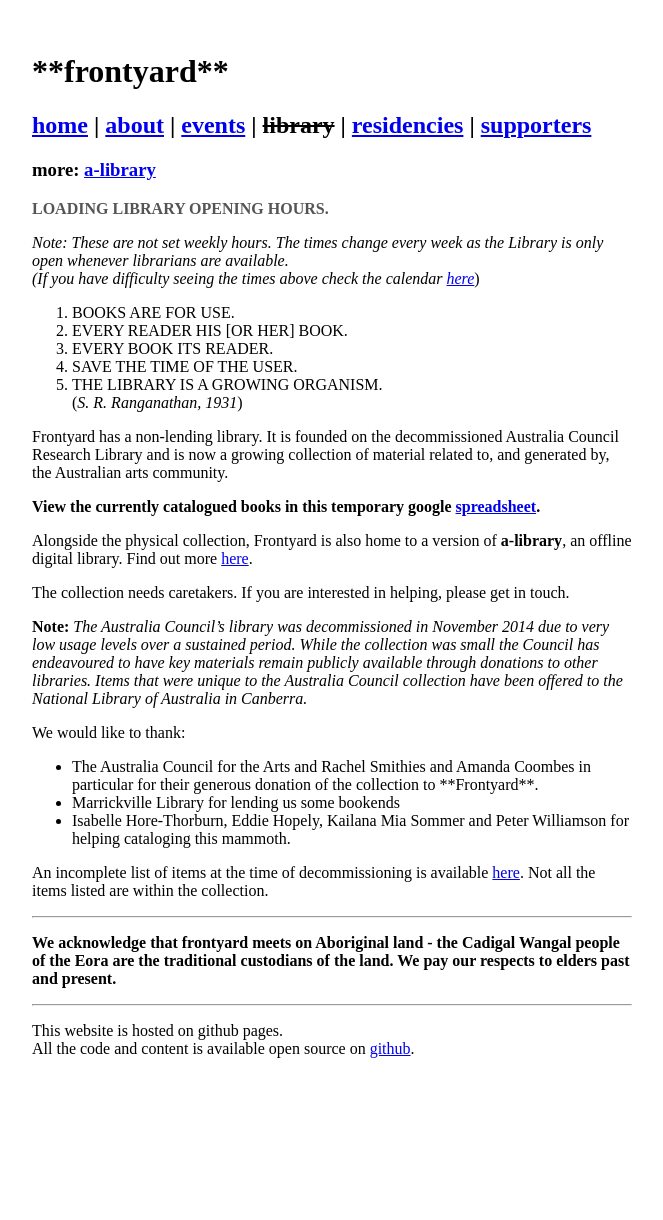
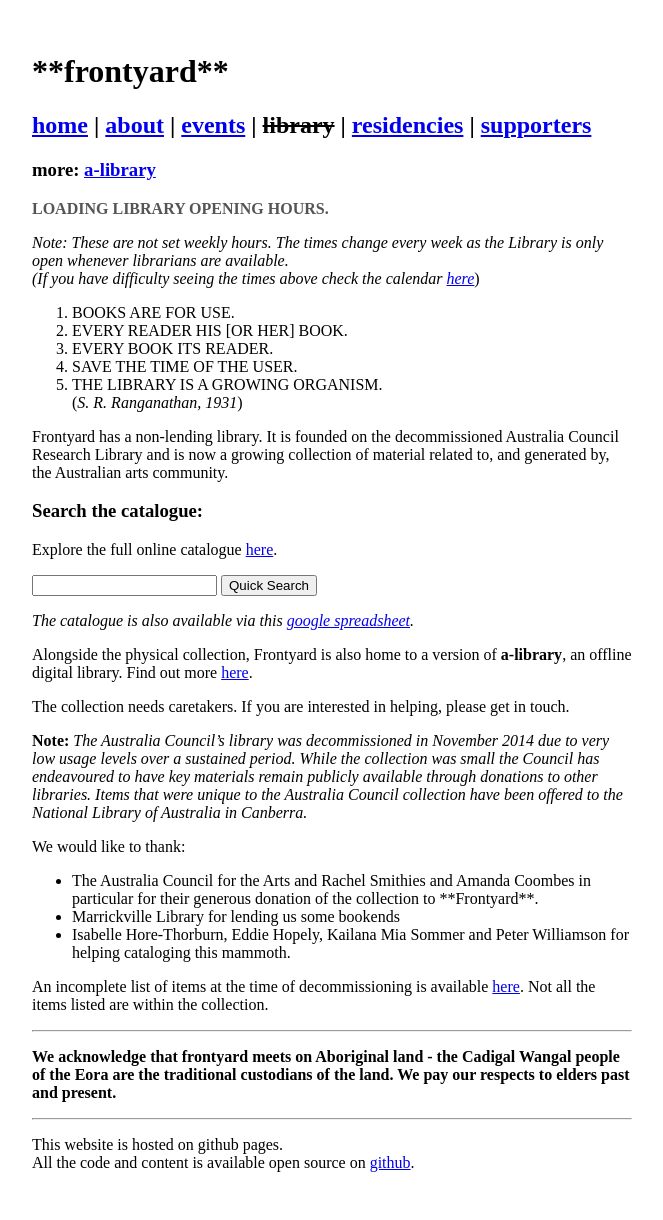
Before and after one commit to frontyardprojects/frontyardprojects.github.io, a Jekyll site: the page built from library/index.md, in a window 1280 px wide. Shown: the whole page, without its empty margins (308-971 px from the left). Built offline with Jekyll 4.4.1, drawn with Linux system fonts in a browser that asks for light colours; comment, search, counter and statistics services are not loaded; before the commit the page ends 1106 px from its top, so only the background shows below that.

Commit message:
add catalogue search to library front page.

```diff
--- a/library/index.md
+++ b/library/index.md
@@ -14,7 +14,16 @@
 
 Frontyard has a non-lending library. It is founded on the decommissioned Australia Council Research Library and is now a growing collection of material related to, and generated by, the Australian arts community.
 
-**View the currently catalogued books in this temporary google [spreadsheet](https://docs.google.com/spreadsheets/d/1IMTYu5F9psAe4sPoeUukPdNY-qRq-LZaDIjl3eV2DC8/pubhtml).**
+### Search the catalogue:
+
+Explore the full online catalogue [here](http://library.frontyardprojects.org/).
+
+<form action="http://library.frontyardprojects.org/" method="GET">
+	<label for="query"></label><input type="text" name="query"/>
+	<button type="submit">Quick Search</button>
+</form>
+
+*The catalogue is also available via this [google spreadsheet](https://docs.google.com/spreadsheets/d/1IMTYu5F9psAe4sPoeUukPdNY-qRq-LZaDIjl3eV2DC8/pubhtml).*
 
 Alongside the physical collection, Frontyard is also home to a version of **a-library**, an offline digital library. Find out more [here](/library/a-library).
 
```
